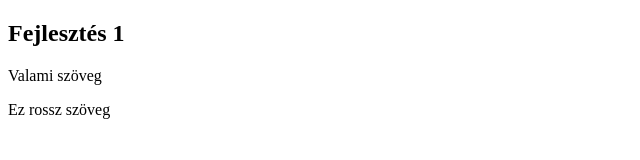
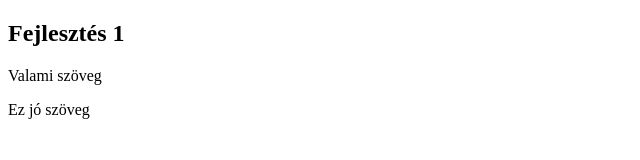
Before and after one commit to boldisaron/demogyakorlo, a plain HTML site: page index.html in a window 1280 px wide. Shown: the full height of the page, 0-640 px from the left. Drawn offline with Linux system fonts and the light colour scheme.

Commit message:
javitás

```diff
--- a/index.html
+++ b/index.html
@@ -9,6 +9,6 @@
 <body>
     <h2>Fejlesztés 1</h2>
     <p>Valami szöveg</p>
-    <p>Ez rossz szöveg</p>
+    <p>Ez jó szöveg</p>
 </body>
 </html>
```
